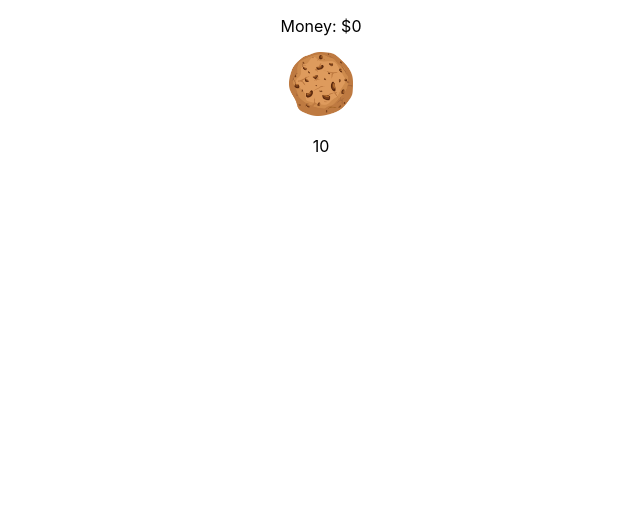
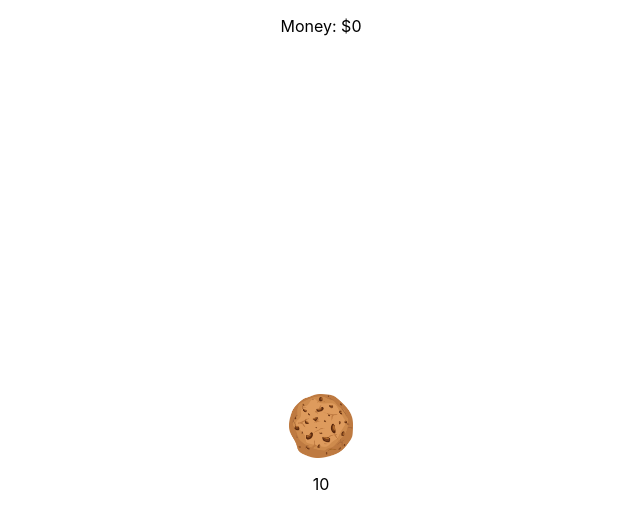
Before and after one commit to oonamo/HaCK-Coding-Final-Project, a React (Create React App) app: page / in a window 1280 px wide. Shown: the top 528 px of the page, without its empty margins (319-959 px from the left). Built offline with nearby package versions, Linux system fonts and the light colour scheme.

Commit message:
center the cookie

```diff
--- a/src/App.css
+++ b/src/App.css
@@ -5,4 +5,13 @@
 .cookie {
   width: 4em;
   height: 4em;
+  display: block;
+  margin: auto;
 }
+
+.cookie-area {
+  display: flex;
+  justify-content: center;
+  align-items: center;
+  height: 100vh;
+}
```
